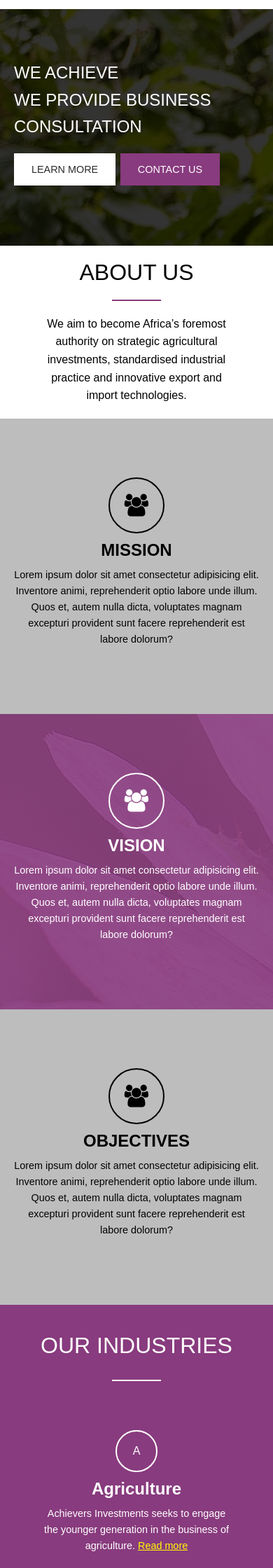
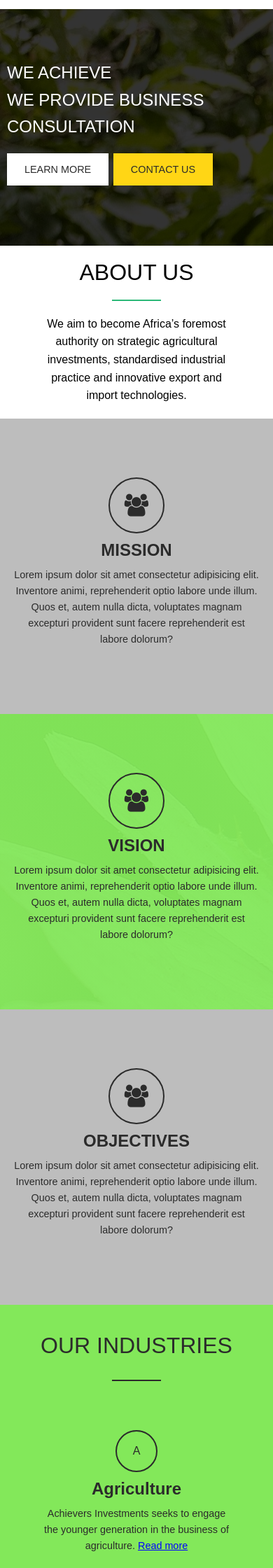
Before and after one commit to JackSparrow17/AchieversWebsite, a PHP site: page / in a window 390 px wide. Shown: the part 240-2480 px from the top of the page at 70% size. Run offline with PHP 8.4, Linux system fonts and the light colour scheme.

Commit message:
Mobile version 3.0

```diff
--- a/CSS/newhome.css
+++ b/CSS/newhome.css
@@ -1,10 +1,9 @@
 :root {
     /* Colours */
-    --primary: #364f6b;
-    --secondary: ;
+    --secondary: #2cb978;
+    --primary: #83e85a;
     --light: #f0f0f0;
     --dark: #2b2b2b;
-    --secondary: #883b7e;
 }
 
 * {
@@ -208,8 +207,8 @@ a:visited {
 }
 
 .action .button-group .contact-us {
-    background-color: var(--secondary);
-    color: white;
+    background-color: #ffd615;
+    color: var(--dark);
 }
 
 
@@ -244,10 +243,11 @@ a:visited {
     display: flex;
     align-items: center;
     padding: 20px;
+    color: var(--dark);
 }
 
 .about .cards .card2 {
-    background: linear-gradient(rgba(136, 59, 126, 0.9), rgba(136, 59, 126, 0.9)), url('../IMG/flower.jpg');
+    background: linear-gradient(rgba(131, 232, 90, 0.95), rgba(131, 232, 90, 0.95)), url('../IMG/flower.jpg');
 }
 
 .about .cards .card .content {
@@ -255,7 +255,7 @@ a:visited {
 }
 
 .about .cards .card .content .icon {
-    border: 2px solid black;
+    border: 2px solid var(--dark);
     border-radius: 100%;
     width: 80px;
     height: 80px;
@@ -283,14 +283,6 @@ a:visited {
     line-height: 1.6;
 }
 
-.about .cards .card2 {
-    color: white;
-}
-
-.about .cards .card2 .icon {
-    border: 2px solid white;
-}
-
 
 /* End of About */
 
@@ -298,9 +290,9 @@ a:visited {
 /* Industries*/
 
 .industries {
-    background-color: var(--secondary);
+    background-color: var(--primary);
     padding: 10px 0px;
-    color: white;
+    color: var(--dark);
 }
 
 .industries .header {
@@ -316,7 +308,7 @@ a:visited {
 }
 
 .industries .line {
-    background-color: white;
+    background-color: var(--dark);
 }
 
 .industries .tab {
@@ -330,7 +322,7 @@ a:visited {
     border-radius: 100%;
     width: 60px;
     height: 60px;
-    border: 2px solid white;
+    border: 2px solid var(--dark);
     padding: 10px;
     margin: auto;
 }
@@ -538,7 +532,7 @@ did:hover div {
     }
     .action {
         height: 40vh;
-        padding: 0px 20px;
+        padding: 20px 10px;
     }
     .action .header {
         font-size: 2rem;
--- a/index.html
+++ b/index.html
@@ -102,7 +102,7 @@
             </div>
 
             <div class="cards">
-                <div class="card card1">
+                <div class="card card1" style="border-top: 0;">
                     <div class="content">
                         <div class="icon flex flex-center">
                             <i class="fa fa-users"></i>
@@ -120,7 +120,7 @@
 
                 <div class="card card2 background-presets">
                     <div class="content">
-                        <div class="icon flex flex-center" style="border: 2px solid white;">
+                        <div class="icon flex flex-center">
                             <i class="fa fa-users"></i>
                         </div>
 
@@ -171,7 +171,7 @@
                         </div>
 
                         <div class="caption full-width">
-                            Achievers Investments seeks to engage the younger generation in the business of agriculture. <a href="services.html" style="color: yellow; text-decoration: underline;">Read more</a>
+                            Achievers Investments seeks to engage the younger generation in the business of agriculture. <a href="services.html" style="color: blue; text-decoration: underline;">Read more</a>
                         </div>
                     </div>
                 </div>
@@ -187,7 +187,7 @@
                         </div>
 
                         <div class="caption full-width">
-                            Importation of Agro-chemicals, Tractors, Farm implements, Agric PPEs, Rice, Oil, Sugar and Flour. <a href="services.html" style="color: yellow; text-decoration: underline;">Read more</a>
+                            Importation of Agro-chemicals, Tractors, Farm implements, Agric PPEs, Rice, Oil, Sugar and Flour. <a href="services.html" style="color: blue; text-decoration: underline;">Read more</a>
                         </div>
                     </div>
                 </div>
@@ -203,7 +203,7 @@
                         </div>
 
                         <div class="caption full-width">
-                            The export of traditional and non-traditional export products Traditional: Pineapples, <a href="services.html" style="color: yellow; text-decoration: underline;">Read more</a>
+                            The export of traditional and non-traditional export products Traditional: Pineapples, <a href="services.html" style="color: blue; text-decoration: underline;">Read more</a>
                         </div>
                     </div>
                 </div>
@@ -492,10 +492,10 @@
         <!--End of footer-->
 
         <!--Callout-->
-        <div class="callout" style="position: relative; color: white; font-size: 0.9rem; background-color: var(--primary); min-height; 7vh;">
+        <div class="callout" style="position: relative; color: var(--dark); font-size: 0.9rem; background-color: var(--secondary); min-height; 7vh;">
             <div class="brand">
                 <div class="content" style="text-align: center; font-size: 0.9rem; font-weight: normal;">
-                    <font color="white">&copy; Copyright 2020</font>
+                    <font color="#2b2b2b">&copy; Copyright 2020</font>
                 </div>
             </div>
 
```
Also changed, not shown: other parts of CSS/newhome.css (+23 -18 lines).
